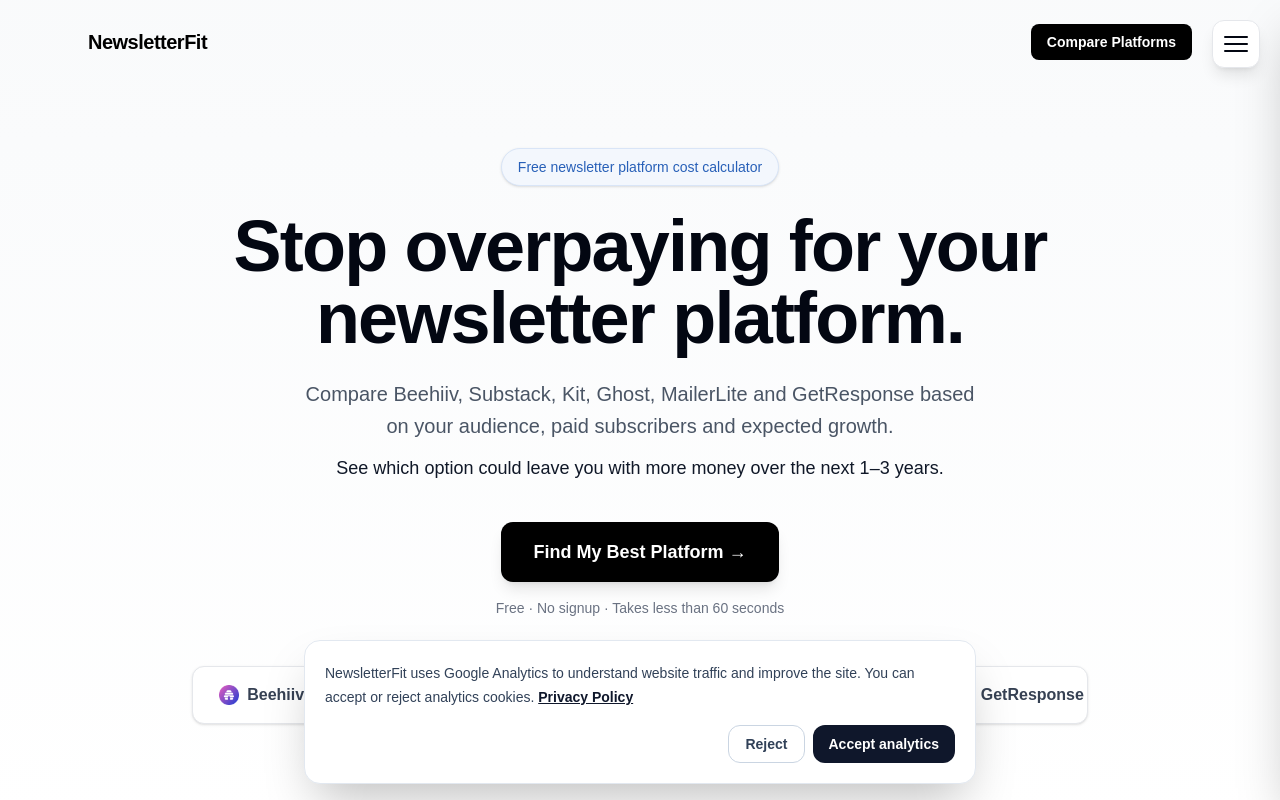
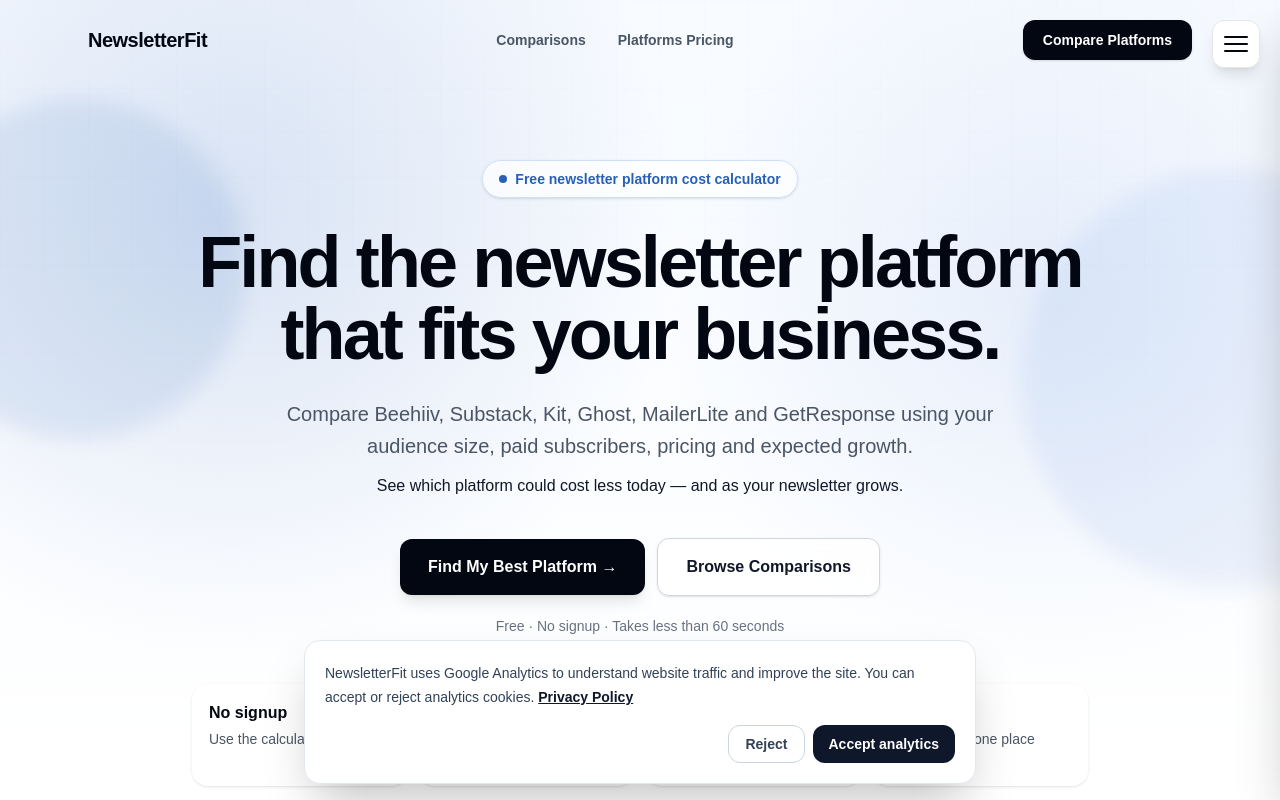
Before and after one commit to juangomez250505/newsletterfit, a Next.js app: page / in a window 1280 px wide. Shown: the top 800 px of the page. Built offline with nearby package versions, Linux system fonts and the light colour scheme.

Commit message:
Improve priority SEO pages and redesign homepage

```diff
--- a/app/best-newsletter-platform/page.tsx
+++ b/app/best-newsletter-platform/page.tsx
@@ -6,9 +6,9 @@
 
 export const metadata: Metadata = {
   title:
-    "Best Newsletter Platforms in 2026: 5 Top Options Compared | NewsletterFit",
+    "Best Newsletter Platforms (2026): 6 Options Compared | NewsletterFit",
   description:
-    "Compare the best newsletter platforms in 2026, including Beehiiv, Kit, MailerLite, Ghost and Substack. Find the best option for your audience, budget and business model.",
+    "Compare the best newsletter platforms in 2026: Beehiiv, Kit, MailerLite, Ghost, Substack and GetResponse for growth, pricing, automation and monetization.",
   alternates: {
     canonical: "/best-newsletter-platform",
   },
@@ -34,7 +34,7 @@
 
       <article className="mx-auto max-w-4xl px-6 py-16">
         <p className="text-sm font-bold uppercase tracking-wide text-gray-500">
-          2026 guide
+          2026 guide · Updated October 2026
         </p>
 
         <h1 className="mt-4 text-4xl font-bold tracking-tight md:text-5xl">
@@ -45,7 +45,7 @@
           There is no single newsletter platform that is best for everyone.
           The right choice depends on your audience size, budget,
           monetization strategy and how much control or automation you need.
-          We compared five popular options to help you narrow it down.
+          We compared six popular options to help you narrow it down.
         </p>
 
         <section className="mt-12 rounded-2xl bg-gray-50 p-8">
@@ -71,6 +71,10 @@
             <p>
               <strong>Best for simplicity and built-in discovery:</strong>{" "}
               Substack
+            </p>
+
+            <p>
+              <strong>Best for marketing automation:</strong> GetResponse
             </p>
           </div>
         </section>
@@ -140,6 +144,16 @@
                     Built-in publishing network
                   </td>
                 </tr>
+
+                <tr className="border-b border-gray-200">
+                  <td className="py-4 pr-5 font-bold">GetResponse</td>
+                  <td className="py-4 pr-5">
+                    Marketing-focused creators and businesses
+                  </td>
+                  <td className="py-4">
+                    Email and marketing automation
+                  </td>
+                </tr>
               </tbody>
             </table>
           </div>
@@ -161,7 +175,7 @@
           </p>
 
           <p className="mt-5 text-lg leading-8 text-gray-700">
-            Its free Launch plan supports up to 2,500 subscribers, while paid
+            Its Free plan supports up to 2,500 subscribers, while paid
             plans unlock more advanced growth and monetization features.
           </p>
 
@@ -300,6 +314,43 @@
           </div>
         </section>
 
+        <section className="mt-16">
+          <p className="text-sm font-bold uppercase tracking-wide text-gray-500">
+            Our pick for automation
+          </p>
+
+          <h2 className="mt-3 text-3xl font-bold">
+            6. GetResponse — best for marketing automation
+          </h2>
+
+          <p className="mt-5 text-lg leading-8 text-gray-700">
+            GetResponse combines newsletters with landing pages, signup forms,
+            automation workflows and broader marketing tools. It is a stronger
+            fit when email is part of a larger marketing system rather than a
+            standalone publication.
+          </p>
+
+          <p className="mt-5 text-lg leading-8 text-gray-700">
+            Its current plans range from Starter for core email marketing to
+            Marketer and Creator for more advanced automation, ecommerce,
+            webinars and premium newsletter features.
+          </p>
+
+          <div className="mt-6 rounded-2xl border border-gray-200 p-6">
+            <p>
+              <strong>Best for:</strong> creators and businesses that prioritize
+              automation and broader marketing capabilities.
+            </p>
+          </div>
+
+          <Link
+            href="/getresponse-vs-kit"
+            className="mt-5 inline-block font-bold text-[#2860B8] hover:underline"
+          >
+            Compare GetResponse vs Kit →
+          </Link>
+        </section>
+
         <section className="mt-16 rounded-2xl bg-black p-8 text-white">
           <h2 className="text-3xl font-bold">
             Which newsletter platform is best for you?
@@ -388,7 +439,7 @@
         </section>
 
         <p className="mt-12 text-sm leading-6 text-gray-500">
-          Last reviewed August 2026. Pricing, features and policies can change.
+          Last reviewed October 2026. Pricing, features and policies can change.
           Verify important details directly with each provider before making a
           final purchase or migration decision.
         </p>
--- a/app/globals.css
+++ b/app/globals.css
@@ -104,3 +104,75 @@
 .brand-swipe:hover * {
   color: white !important;
 }
+
+
+/* NEWSLETTERFIT HOME HERO — 2026-10-12 */
+.nf-hero {
+  background:
+    radial-gradient(circle at 18% 20%, rgba(40, 96, 184, 0.16), transparent 34%),
+    radial-gradient(circle at 82% 28%, rgba(92, 141, 220, 0.13), transparent 30%),
+    linear-gradient(180deg, #f8fbff 0%, #ffffff 78%);
+}
+
+.nf-grid {
+  position: absolute;
+  inset: 0;
+  opacity: 0.22;
+  background-image:
+    linear-gradient(rgba(40, 96, 184, 0.05) 1px, transparent 1px),
+    linear-gradient(90deg, rgba(40, 96, 184, 0.05) 1px, transparent 1px);
+  background-size: 44px 44px;
+  mask-image: linear-gradient(to bottom, black, transparent 75%);
+  pointer-events: none;
+}
+
+.nf-orb {
+  position: absolute;
+  border-radius: 9999px;
+  filter: blur(10px);
+  pointer-events: none;
+  will-change: transform;
+}
+
+.nf-orb-one {
+  width: 340px;
+  height: 340px;
+  top: 80px;
+  left: -120px;
+  background: rgba(40, 96, 184, 0.10);
+  animation: nfFloatOne 12s ease-in-out infinite alternate;
+}
+
+.nf-orb-two {
+  width: 420px;
+  height: 420px;
+  top: 180px;
+  right: -180px;
+  background: rgba(85, 136, 216, 0.09);
+  animation: nfFloatTwo 15s ease-in-out infinite alternate;
+}
+
+@keyframes nfFloatOne {
+  from {
+    transform: translate3d(0, 0, 0);
+  }
+  to {
+    transform: translate3d(50px, 35px, 0);
+  }
+}
+
+@keyframes nfFloatTwo {
+  from {
+    transform: translate3d(0, 0, 0);
+  }
+  to {
+    transform: translate3d(-55px, -30px, 0);
+  }
+}
+
+@media (prefers-reduced-motion: reduce) {
+  .nf-orb-one,
+  .nf-orb-two {
+    animation: none;
+  }
+}
--- a/app/page.tsx
+++ b/app/page.tsx
@@ -491,55 +491,105 @@
         }}
       />
 
-      <section className="border-b border-gray-100 bg-gradient-to-b from-gray-50 to-white">
-  <div className="mx-auto max-w-6xl px-6 py-6">
+      {/* HOME-HERO-REDESIGN-20261012 */}
+      <section className="nf-hero relative overflow-hidden border-b border-gray-100">
+        <div className="nf-orb nf-orb-one" aria-hidden="true" />
+        <div className="nf-orb nf-orb-two" aria-hidden="true" />
+        <div className="nf-grid" aria-hidden="true" />
+
+        <div className="relative z-10 mx-auto max-w-6xl px-6 py-5">
           <div className="flex items-center justify-between">
-      <div className="text-xl font-bold tracking-tight">
+            <a href="/" className="text-xl font-bold tracking-tight text-gray-950">
               NewsletterFit
+            </a>
+
+            <div className="hidden items-center gap-8 md:flex">
+              <a
+                href="/comparisons"
+                className="text-sm font-semibold text-gray-600 transition hover:text-gray-950"
+              >
+                Comparisons
+              </a>
+
+              <a
+                href="/newsletter-platform-pricing"
+                className="text-sm font-semibold text-gray-600 transition hover:text-gray-950"
+              >
+                Platforms Pricing
+              </a>
             </div>
 
             <a
               href="#calculator"
-        className="rounded-lg bg-black px-4 py-2 text-sm font-semibold text-white transition brand-swipe"
+              className="rounded-xl bg-gray-950 px-5 py-2.5 text-sm font-semibold text-white shadow-sm transition hover:-translate-y-0.5"
             >
               Compare Platforms
             </a>
           </div>
         </div>
 
-  <div className="mx-auto max-w-5xl px-6 pb-24 pt-16 text-center">
-    <div className="mx-auto mb-6 inline-flex rounded-full border border-[#D9E5F7] bg-[#F3F7FD] px-4 py-2 text-sm font-medium text-[#2860B8] shadow-sm">
+        <div className="relative z-10 mx-auto max-w-5xl px-6 pb-20 pt-16 text-center md:pb-24 md:pt-20">
+          <div className="mx-auto mb-7 inline-flex items-center gap-2 rounded-full border border-[#CFE0F8] bg-white/70 px-4 py-2 text-sm font-semibold text-[#2860B8] shadow-sm backdrop-blur">
+            <span className="h-2 w-2 rounded-full bg-[#2860B8]" />
             Free newsletter platform cost calculator
           </div>
 
-    <h1 className="mx-auto max-w-4xl text-5xl font-bold tracking-tight text-gray-950 md:text-7xl">
-      Stop overpaying for your newsletter platform.
+          <h1 className="mx-auto max-w-4xl text-5xl font-bold tracking-[-0.04em] text-gray-950 md:text-7xl">
+            Find the newsletter platform that fits your business.
           </h1>
 
-    <p className="mx-auto mt-6 max-w-2xl text-lg leading-8 text-gray-600 md:text-xl">
-       Compare Beehiiv, Substack, Kit, Ghost, MailerLite and GetResponse based on your audience,
-      paid subscribers and expected growth.
+          <p className="mx-auto mt-7 max-w-3xl text-lg leading-8 text-gray-600 md:text-xl">
+            Compare Beehiiv, Substack, Kit, Ghost, MailerLite and GetResponse
+            using your audience size, paid subscribers, pricing and expected growth.
           </p>
 
-    <p className="mx-auto mt-3 max-w-2xl text-lg font-medium text-gray-900">
-      See which option could leave you with more money over the next 1–3 years.
+          <p className="mx-auto mt-3 max-w-2xl font-medium text-gray-900">
+            See which platform could cost less today — and as your newsletter grows.
           </p>
 
+          <div className="mt-10 flex flex-col items-center justify-center gap-3 sm:flex-row">
             <a
               href="#calculator"
-  className="group relative mt-10 inline-flex overflow-hidden rounded-xl bg-black px-8 py-4 text-lg font-semibold text-white shadow-lg transition hover:-translate-y-0.5 brand-swipe"
+              className="inline-flex min-w-[220px] items-center justify-center rounded-xl bg-gray-950 px-7 py-4 font-semibold text-white shadow-lg transition hover:-translate-y-0.5"
             >
-  <span className="absolute inset-y-0 left-0 w-0 bg-[#2860B8] transition-all duration-300 ease-out group-hover:w-full" />
-  <span className="relative z-10">
               Find My Best Platform →
-  </span>
             </a>
 
-    <p className="mt-4 text-sm text-gray-500">
+            <a
+              href="/comparisons"
+              className="inline-flex min-w-[220px] items-center justify-center rounded-xl border border-gray-300 bg-white/75 px-7 py-4 font-semibold text-gray-900 shadow-sm backdrop-blur transition hover:-translate-y-0.5 hover:bg-white"
+            >
+              Browse Comparisons
+            </a>
+          </div>
+
+          <p className="mt-5 text-sm text-gray-500">
             Free · No signup · Takes less than 60 seconds
           </p>
 
-   <div className="mx-auto mt-12 grid max-w-4xl grid-cols-2 gap-3 md:grid-cols-6">
+          <div className="mx-auto mt-12 grid max-w-4xl grid-cols-2 gap-3 md:grid-cols-4">
+            {[
+              ["No signup", "Use the calculator instantly"],
+              ["Independent", "No platform pays to rank higher"],
+              ["Real pricing", "Fees and plans reviewed regularly"],
+              ["6 platforms", "Compared in one place"],
+            ].map(([title, copy]) => (
+              <div
+                key={title}
+                className="rounded-2xl border border-white/70 bg-white/65 p-4 text-left shadow-sm backdrop-blur"
+              >
+                <p className="font-bold text-gray-950">{title}</p>
+                <p className="mt-1 text-sm leading-5 text-gray-600">{copy}</p>
+              </div>
+            ))}
+          </div>
+
+          <div className="mt-14">
+            <p className="text-sm font-bold uppercase tracking-[0.16em] text-gray-500">
+              Popular newsletter platforms
+            </p>
+
+            <div className="mx-auto mt-5 grid max-w-4xl grid-cols-2 gap-3 md:grid-cols-3 lg:grid-cols-6">
               {[
                 ["Beehiiv", "/logos/beehiiv.png"],
                 ["Substack", "/logos/substack.png"],
@@ -550,7 +600,7 @@
               ].map(([name, logo]) => (
                 <div
                   key={name}
-      className="flex items-center justify-center gap-2 rounded-xl border border-gray-200 bg-white px-4 py-4 font-semibold text-gray-700 shadow-sm"
+                  className="flex items-center justify-center gap-2 rounded-xl border border-white/80 bg-white/75 px-4 py-4 font-semibold text-gray-700 shadow-sm backdrop-blur transition hover:-translate-y-1 hover:bg-white"
                 >
                   <img
                     src={logo}
@@ -560,6 +610,7 @@
                   <span>{name}</span>
                 </div>
               ))}
+            </div>
           </div>
         </div>
       </section>
```
Also changed, not shown: app/convertkit-alternatives/page.tsx (+44 -8 lines). Lines whose indentation alone changed are shown as unchanged.
